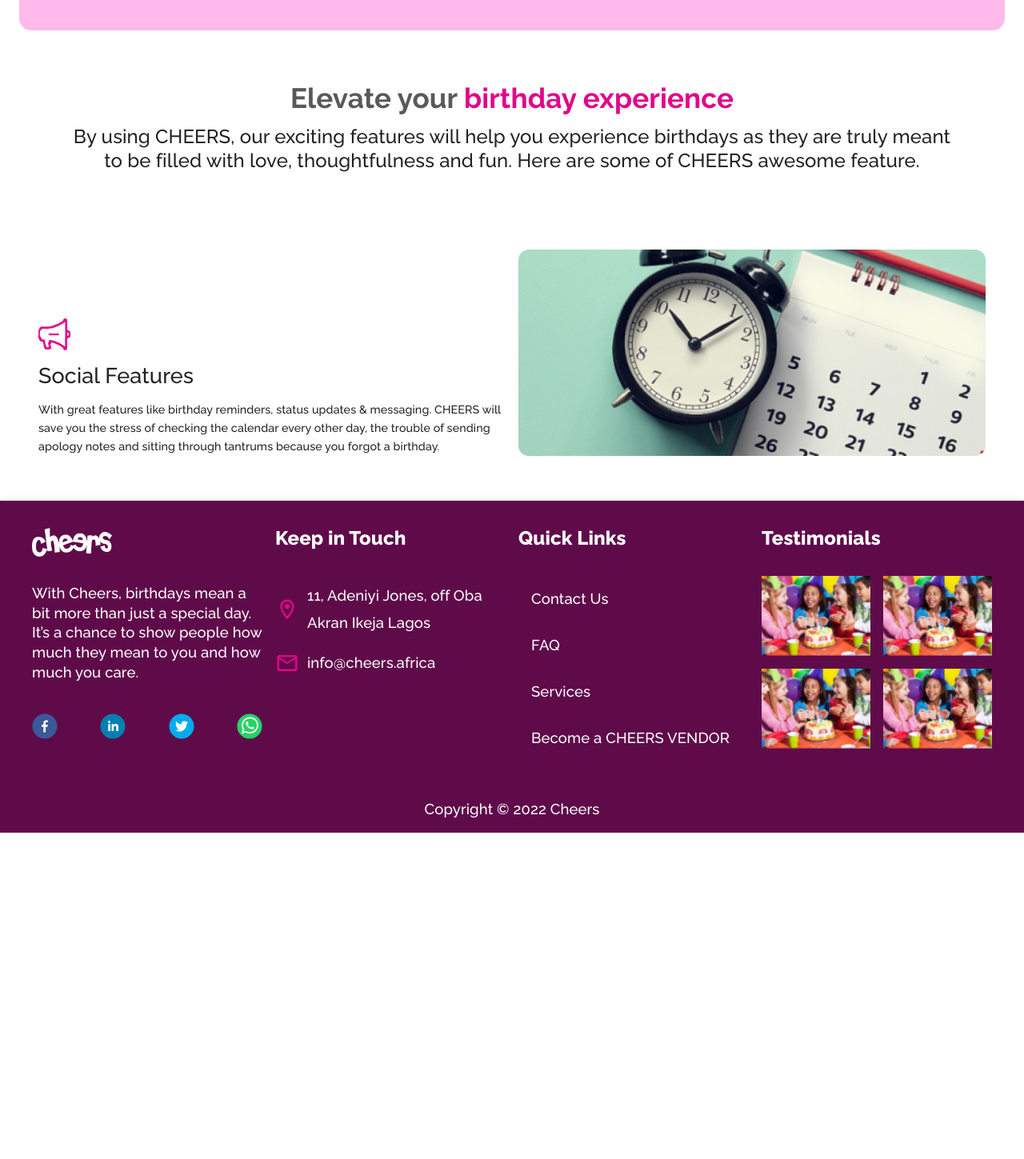
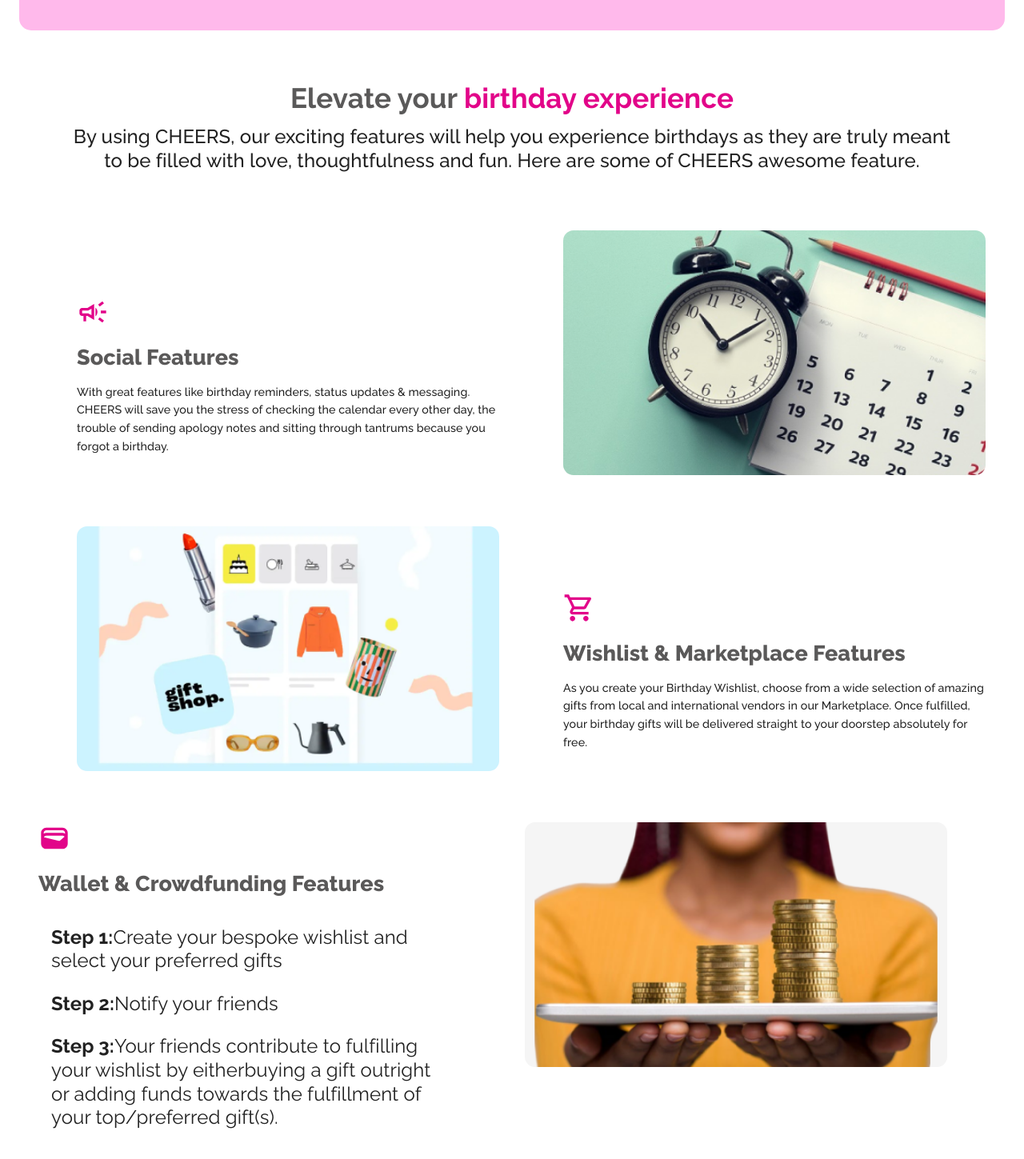
Before and after one commit to isiakaabd/cheers-website, a React (Vite) app: page / in a window 1280 px wide. Shown: the part 1283-2732 px from the top of the page at 80% size. Before the commit the page ends 2324 px from the top, so only its background shows below. Built offline with nearby package versions, Linux system fonts and the light colour scheme.

Commit message:
added more pages

```diff
--- a/src/assets/index.jsx
+++ b/src/assets/index.jsx
@@ -4,4 +4,6 @@ import testimonial from "./images/testimonial.png";
 import home01 from "./images/home01.png";
 import cale from "./images/cale.png";
 import annoucement from "./images/annoucement.png";
-export { logo, home01, bg, annoucement, cale, testimonial };
+import home02 from "./images/home02.png";
+import home03 from "./images/home03.png";
+export { logo, home01, bg, home02, home03, annoucement, cale, testimonial };
--- a/src/pages/LandingPage.jsx
+++ b/src/pages/LandingPage.jsx
@@ -1,11 +1,38 @@
 import { useTheme } from "@emotion/react";
-import { Avatar, Grid, Typography } from "@mui/material";
+import {
+  Avatar,
+  Grid,
+  List,
+  ListItem,
+  ListItemText,
+  Typography,
+} from "@mui/material";
 import React from "react";
-import { annoucement, cale, home01 } from "../assets";
-import { AnnouncementOutlined } from "@mui/icons-material";
+import { annoucement, cale, home01, home02, home03 } from "../assets";
+import {
+  AnnouncementOutlined,
+  CampaignOutlined,
+  ShoppingCart,
+  ShoppingCartOutlined,
+  WalletOutlined,
+} from "@mui/icons-material";
 
 const LandingPage = () => {
   const theme = useTheme();
+  const arr = [
+    {
+      key: " Step 1",
+      val: "Create your bespoke wishlist and select your preferred gifts",
+    },
+    {
+      key: " Step 2",
+      val: "Notify your friends",
+    },
+    {
+      key: " Step 3",
+      val: "Your friends contribute to fulfilling your wishlist by eitherbuying a gift outright or adding funds towards the fulfillment of your top/preferred gift(s).",
+    },
+  ];
   return (
     <Grid item container>
       <Grid
@@ -89,19 +116,15 @@ const LandingPage = () => {
       <Grid
         item
         container
-        gap={2}
+        gap={4}
         py={4}
         sx={{ maxHeight: "37rem", px: 3, py: 4 }}
       >
-        <Grid item flex={1} sx={{ alignSelf: "flex-end", py: 3 }}>
+        <Grid item flex={1} sx={{ alignSelf: "flex-end", pb: 3, px: 6 }}>
           <Grid item>
-            <Avatar
-              src={annoucement}
-              variant="square"
-              sx={{ width: "4rem", height: "4rem", objectFit: "contain" }}
-            />{" "}
+            <CampaignOutlined sx={{ fontSize: "4rem", fill: "#E20489" }} />
           </Grid>
-          <Typography my={2} variant="h3">
+          <Typography my={2} variant="h3" fontWeight={800} color={"secondary"}>
             Social Features{" "}
           </Typography>
           <Typography color="info" variant="h6">
@@ -111,9 +134,87 @@ const LandingPage = () => {
             through tantrums because you forgot a birthday.{" "}
           </Typography>
         </Grid>
-        <Grid item flex={1} sx={{ height: "100%", py: 3 }}>
+        <Grid item flex={1} sx={{ height: "100%" }}>
           <Avatar
             src={cale}
+            variant="square"
+            sx={{
+              width: "100%",
+              borderRadius: "1.3rem",
+              height: "100%",
+              objectFit: "contain",
+            }}
+          />
+        </Grid>
+      </Grid>
+      <Grid
+        item
+        container
+        gap={4}
+        py={4}
+        sx={{ maxHeight: "37rem", px: 3, py: 4 }}
+      >
+        <Grid item flex={1} sx={{ height: "100%", px: 6 }}>
+          <Avatar
+            src={home02}
+            variant="square"
+            sx={{
+              width: "100%",
+              borderRadius: "1.3rem",
+              height: "100%",
+              objectFit: "contain",
+            }}
+          />
+        </Grid>
+        <Grid item flex={1} sx={{ alignSelf: "flex-end", pb: 3 }}>
+          <Grid item>
+            <ShoppingCartOutlined sx={{ fontSize: "4rem", fill: "#E20489" }} />
+          </Grid>
+          <Typography my={2} variant="h3" fontWeight={800} color={"secondary"}>
+            Wishlist & Marketplace Features
+          </Typography>
+          <Typography color="info" variant="h6">
+            As you create your Birthday Wishlist, choose from a wide selection
+            of amazing gifts from local and international vendors in our
+            Marketplace. Once fulfilled, your birthday gifts will be delivered
+            straight to your doorstep absolutely for free.{" "}
+          </Typography>
+        </Grid>
+      </Grid>
+      <Grid
+        item
+        container
+        gap={4}
+        py={4}
+        sx={{ maxHeight: "37rem", px: 3, py: 4 }}
+      >
+        <Grid item flex={1} sx={{ alignSelf: "flex-end", pb: 3 }}>
+          <Grid item>
+            <WalletOutlined sx={{ fontSize: "4rem", fill: "#E20489" }} />
+          </Grid>
+          <Typography my={2} variant="h3" fontWeight={800} color={"secondary"}>
+            Wallet & Crowdfunding Features
+          </Typography>
+          <List>
+            {arr.map((ite) => (
+              <ListItem key={ite.key}>
+                <ListItemText
+                  primary={
+                    <Typography variant="h4" fontWeight={700} color={"info"}>
+                      {ite.key}:
+                      <Typography variant="spa" fontWeight={400}>
+                        {ite.val}
+                      </Typography>
+                    </Typography>
+                  }
+                />
+              </ListItem>
+            ))}
+          </List>
+        </Grid>
+        <Grid item flex={1} sx={{ height: "100%", px: 6 }}>
+          <Avatar
+            src={home03}
             variant="square"
             sx={{
               width: "100%",
--- a/src/pages/components/MainPage.jsx
+++ b/src/pages/components/MainPage.jsx
@@ -4,13 +4,21 @@ import { Outlet } from "react-router-dom";
 
 const MainPage = () => {
   return (
-    <Grid item container flexDirection={"column"} sx={{ minHeight: "100vh" }}>
+    <Grid
+      item
+      container
+      flexDirection={"column"}
+      sx={{ minHeight: "100vh", height: "100%" }}
+    >
       <Header />
-      <Grid item sx={{ my: "auto" }}>
+      <Grid item sx={{ my: "auto", pb: 4 }}>
         <Toolbar>
           <Outlet />
         </Toolbar>
       </Grid>
+      <Toolbar />
+      <Toolbar />
+      <Toolbar />
       <Footer />
     </Grid>
   );
```
Also changed, not shown: src/assets/images/home02.png (added), src/assets/images/home03.png (added).
